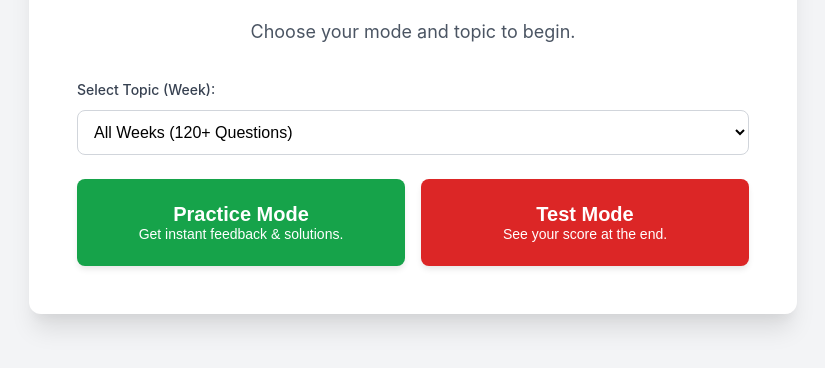
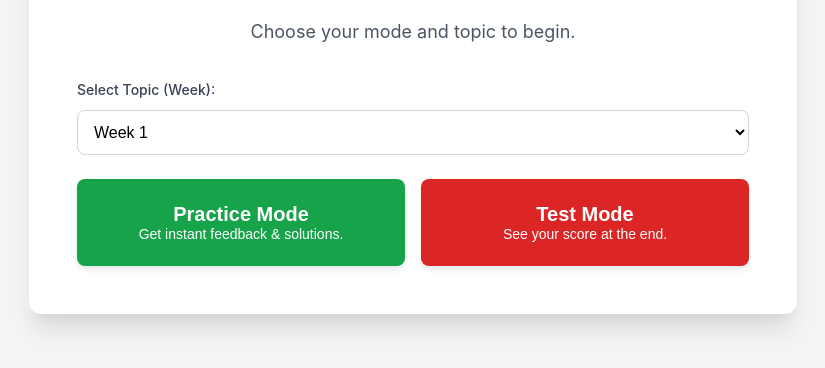
Before and after one commit to real-ds/NPTEL-EducationalLeadership-QuizApp, a plain HTML site: page index.html in a window 1280 px wide. Shown: the part 306-674 px from the top of the page, without its empty margins (227-1052 px from the left). Drawn offline with Linux system fonts and the light colour scheme.

Commit message:
Set Week 1 as selected in topic dropdown
Added Week 1 as a default selected option in the dropdown and updated the JavaScript to skip adding it again.

```diff
--- a/index.html
+++ b/index.html
@@ -559,6 +559,7 @@
                     <label for="week-select">Select Topic (Week):</label>
                     <select id="week-select">
                         <option value="all">All Weeks (120+ Questions)</option>
+                        <option value="1" selected>Week 1</option>
                         <!-- Options will be populated by JS -->
                     </select>
                 </div>
@@ -2374,6 +2375,9 @@
             const weeks = [...new Set(quizData.map(q => q.week))].sort((a, b) => a - b);
 
             weeks.forEach(week => {
+                // Skip Week 1 as it's already added in HTML with selected attribute
+                if (week === 1) return;
+
                 const option = document.createElement('option');
                 option.value = week;
                 option.textContent = `Week ${week}`;
```
